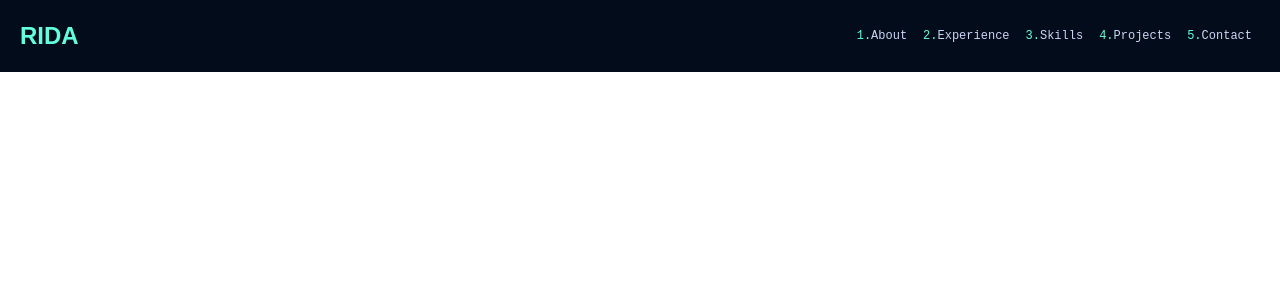
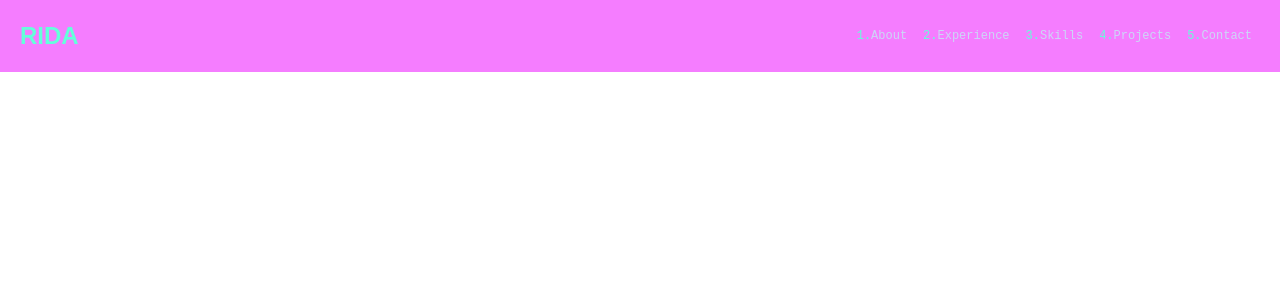
Before and after one commit to ridabensalem/rida-portfolio-, a React (Create React App) app: page / in a window 1280 px wide. Shown: the top 300 px of the page. Built offline with nearby package versions, Linux system fonts and the light colour scheme.

Commit message:
change the color of the navbar

```diff
--- a/src/components/Navbar.jsx
+++ b/src/components/Navbar.jsx
@@ -1,18 +1,42 @@
-import React from 'react';
+import React from "react";
 function Navbar() {
-    return(
-            <nav className=" bg-main-bg-dark md:sticky top-0 z-10  p-5 flex flex-row place-content-between" >
-               <div className="logo  font-main-font text-coding-color text-2xl font-bold">RIDA</div>
-               <div className="navigation text-white  ">
-                <ul className='flex flex-row place-content-around font-coding-font gap-x-4 text-gray-light text-xs p-2 '>
-                    <li><a href="#"> <span className='text-coding-color '>1.</span>About</a></li>
-                    <li><a href="#"> <span  className='text-coding-color'>2.</span>Experience</a></li>
-                    <li><a href=""><span className='text-coding-color'>3.</span>Skills</a></li>
-                    <li><a href=""> <span className='text-coding-color'>4.</span>Projects </a></li>
-                    <li><a href=""><span className='text-coding-color'>5.</span>Contact</a></li>
-                </ul>
-               </div>
-            </nav>
-    )
+  return (
+    <nav className=" bg-main-bg md:sticky top-0 z-10  p-5 flex flex-row place-content-between backdrop-blur-md	">
+      <div className="logo  font-main-font text-coding-color text-2xl font-bold">
+        RIDA
+      </div>
+      <div className="navigation text-white  ">
+        <ul className="flex flex-row place-content-around font-coding-font gap-x-4 text-gray-light text-xs p-2 ">
+          <li>
+            <a className="hover:text-white" href="#">
+              <span className="text-coding-color ">1.</span>About
+            </a>
+          </li>
+          <li>
+            <a className="hover:text-white" href="#">
+              {" "}
+              <span className="text-coding-color">2.</span>Experience
+            </a>
+          </li>
+          <li>
+            <a className="hover:text-white" href="">
+              <span className="text-coding-color">3.</span>Skills
+            </a>
+          </li>
+          <li>
+            <a className="hover:text-white" href="">
+              {" "}
+              <span className="text-coding-color">4.</span>Projects{" "}
+            </a>
+          </li>
+          <li>
+            <a className="hover:text-white" href="">
+              <span className="text-coding-color">5.</span>Contact
+            </a>
+          </li>
+        </ul>
+      </div>
+    </nav>
+  );
 }
 export default Navbar;
```
